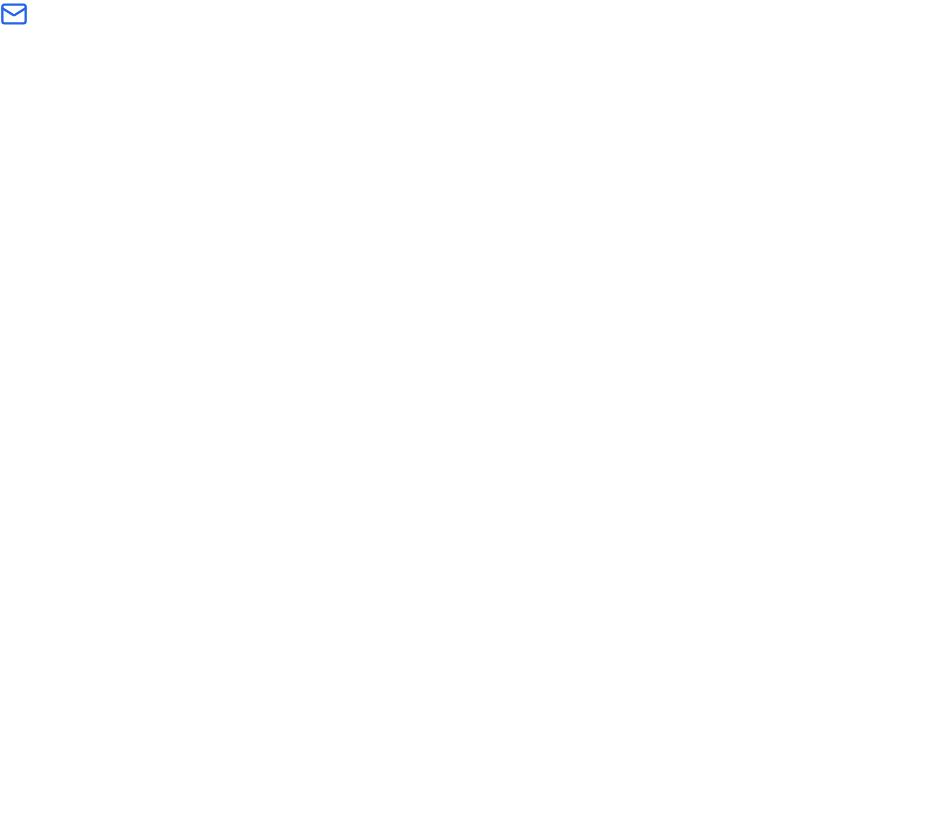
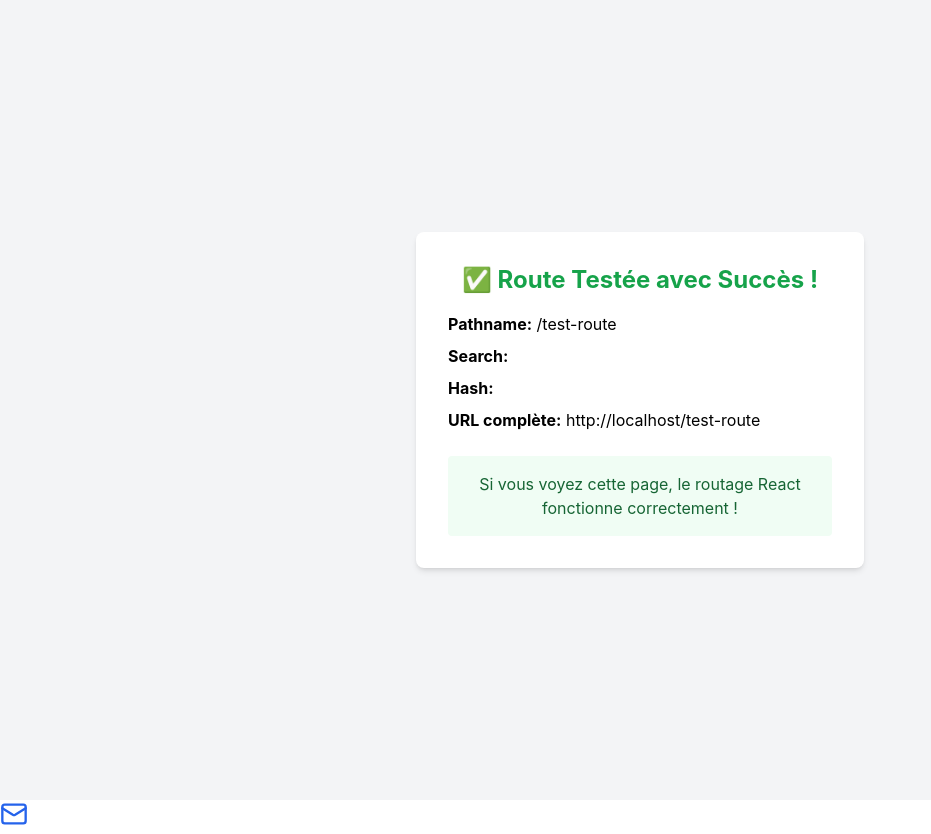
Before and after one commit to Aylah55/aeddi_antsiranana, a React (Create React App) app: page /test-route in a window 1280 px wide. Before the commit this address had no page. Shown: the whole page, without its empty margins (0-931 px from the left). Before the commit the page ends 800 px from the top, so only its background shows below. Built offline with nearby package versions, Linux system fonts and the light colour scheme.

Commit message:
Add detailed logging for routing debugging

```diff
--- a/src/App.jsx
+++ b/src/App.jsx
@@ -12,11 +12,26 @@ import Message from './components/Dashboard/Message';
 import { GoogleOAuthProvider } from '@react-oauth/google';
 import CreatePassword from './components/Formulaire/create-password';
 import ForgotPassword from './components/Formulaire/ForgotPassword';
+import TestRoute from './components/TestRoute';
 
 // 🟨 Ajoute ce log ici
 console.log('GOOGLE_CLIENT_ID:', process.env.REACT_APP_GOOGLE_CLIENT_ID);
 
 function App() {
+    console.log('=== App Component Mounted ===');
+    console.log('Available routes:', [
+        '/',
+        '/login',
+        '/google-callback',
+        '/facebook-callback',
+        '/profile/:id',
+        '/dashbord',
+        '/create-password',
+        '/forgot-password'
+    ]);
+    console.log('Current pathname:', window.location.pathname);
+    console.log('Google Client ID:', process.env.REACT_APP_GOOGLE_CLIENT_ID ? 'Défini' : 'Non défini');
+
     return (
         <GoogleOAuthProvider clientId={process.env.REACT_APP_GOOGLE_CLIENT_ID}>
             <Router>
@@ -30,6 +45,7 @@ function App() {
                     <Route path="/dashbord" element={<ProfilDashbord />} />
                     <Route path="/create-password" element={<CreatePassword />} />
                     <Route path="/forgot-password" element={<ForgotPassword />} />
+                    <Route path="/test-route" element={<TestRoute />} />
                 </Routes>
                 <Message />
             </Router>
--- a/src/components/Formulaire/GoogleCallback.jsx
+++ b/src/components/Formulaire/GoogleCallback.jsx
@@ -7,6 +7,11 @@ const GoogleCallback = () => {
   const [searchParams] = useSearchParams();
 
   useEffect(() => {
+    console.log('=== GoogleCallback Component Mounted ===');
+    console.log('Current URL:', window.location.href);
+    console.log('Pathname:', window.location.pathname);
+    console.log('Search params:', window.location.search);
+
     const token = searchParams.get('token');
     const userId = searchParams.get('user_id');
     const error = searchParams.get('error');
@@ -16,6 +21,7 @@ const GoogleCallback = () => {
     console.log('UserId:', userId);
     console.log('Error:', error);
     console.log('URL complète:', window.location.href);
+    console.log('API_URL:', process.env.REACT_APP_API_URL_PROD || 'Non défini');
 
     if (error) {
       console.error('Erreur Google OAuth:', error);
--- a/src/components/Formulaire/create-password.jsx
+++ b/src/components/Formulaire/create-password.jsx
@@ -17,6 +17,11 @@ export default function CreatePassword() {
 
   // Récupérer les informations utilisateur depuis localStorage ou URL
   useEffect(() => {
+    console.log('=== CreatePassword Component Mounted ===');
+    console.log('Current URL:', window.location.href);
+    console.log('Pathname:', window.location.pathname);
+    console.log('Search params:', window.location.search);
+
     const userData = localStorage.getItem('user');
     const token = searchParams.get('token');
     const userId = searchParams.get('user_id');
@@ -30,6 +35,7 @@ export default function CreatePassword() {
     console.log('CreatePassword - UserData URL:', userDataEncoded ? 'Présent' : 'Manquant');
     console.log('CreatePassword - Email URL:', email);
     console.log('CreatePassword - New User:', newUserParam);
+    console.log('API_URL:', process.env.REACT_APP_API_URL_PROD || 'Non défini');
 
     if (userData) {
       try {
--- /dev/null
+++ b/src/components/TestRoute.jsx
@@ -0,0 +1,33 @@
+import React from 'react';
+import { useLocation } from 'react-router-dom';
+
+const TestRoute = () => {
+  const location = useLocation();
+
+  console.log('=== TestRoute Component ===');
+  console.log('Location:', location);
+  console.log('Pathname:', location.pathname);
+  console.log('Search:', location.search);
+  console.log('Hash:', location.hash);
+
+  return (
+    <div className="min-h-screen flex items-center justify-center bg-gray-100">
+      <div className="bg-white p-8 rounded-lg shadow-md w-full max-w-md text-center">
+        <h1 className="text-2xl font-bold text-green-600 mb-4">✅ Route Testée avec Succès !</h1>
+        <div className="text-left space-y-2">
+          <p><strong>Pathname:</strong> {location.pathname}</p>
+          <p><strong>Search:</strong> {location.search}</p>
+          <p><strong>Hash:</strong> {location.hash}</p>
+          <p><strong>URL complète:</strong> {window.location.href}</p>
+        </div>
+        <div className="mt-6 p-4 bg-green-50 rounded">
+          <p className="text-green-800">
+            Si vous voyez cette page, le routage React fonctionne correctement !
+          </p>
+        </div>
+      </div>
+    </div>
+  );
+};
+
+export default TestRoute;
```
